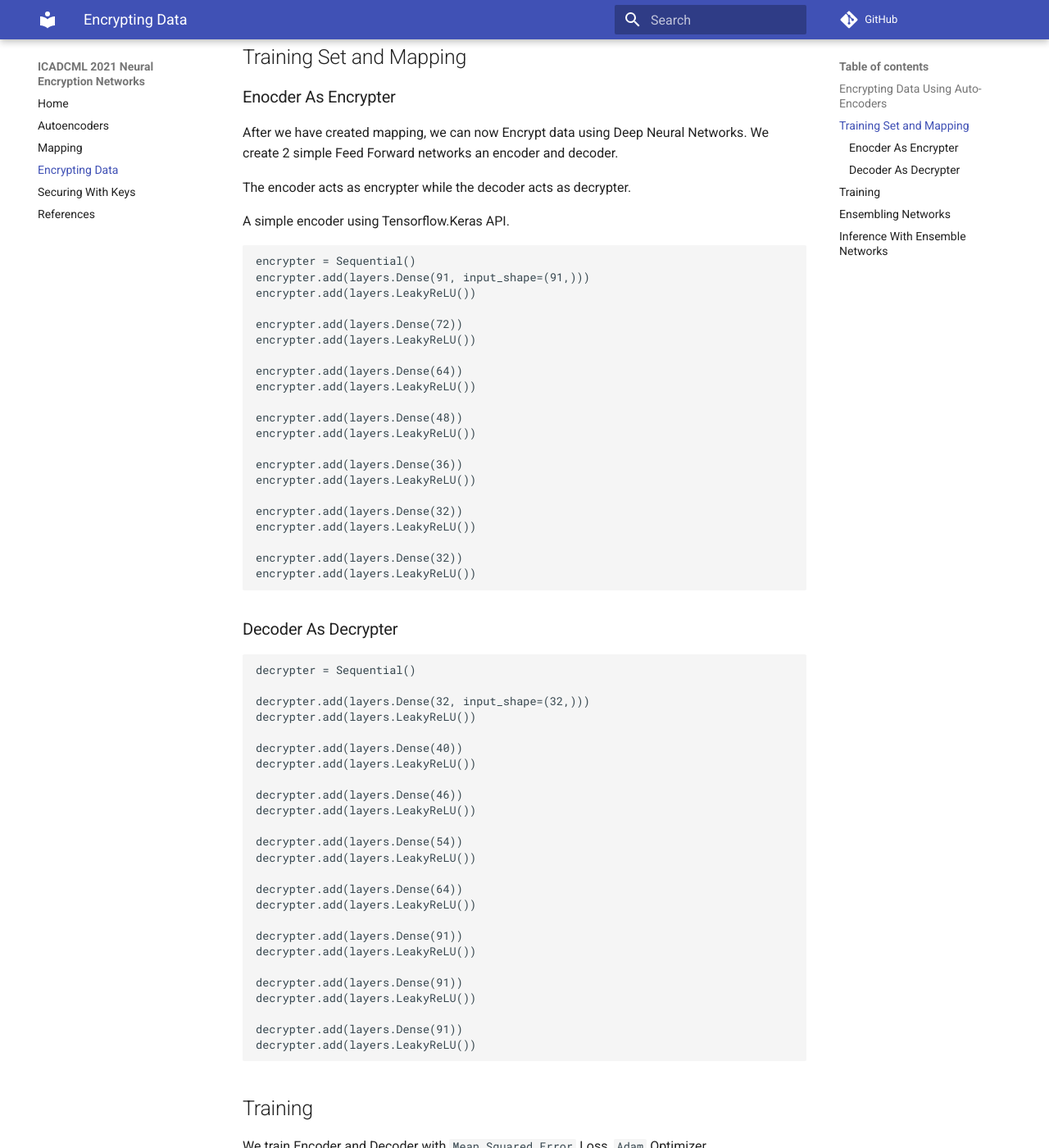
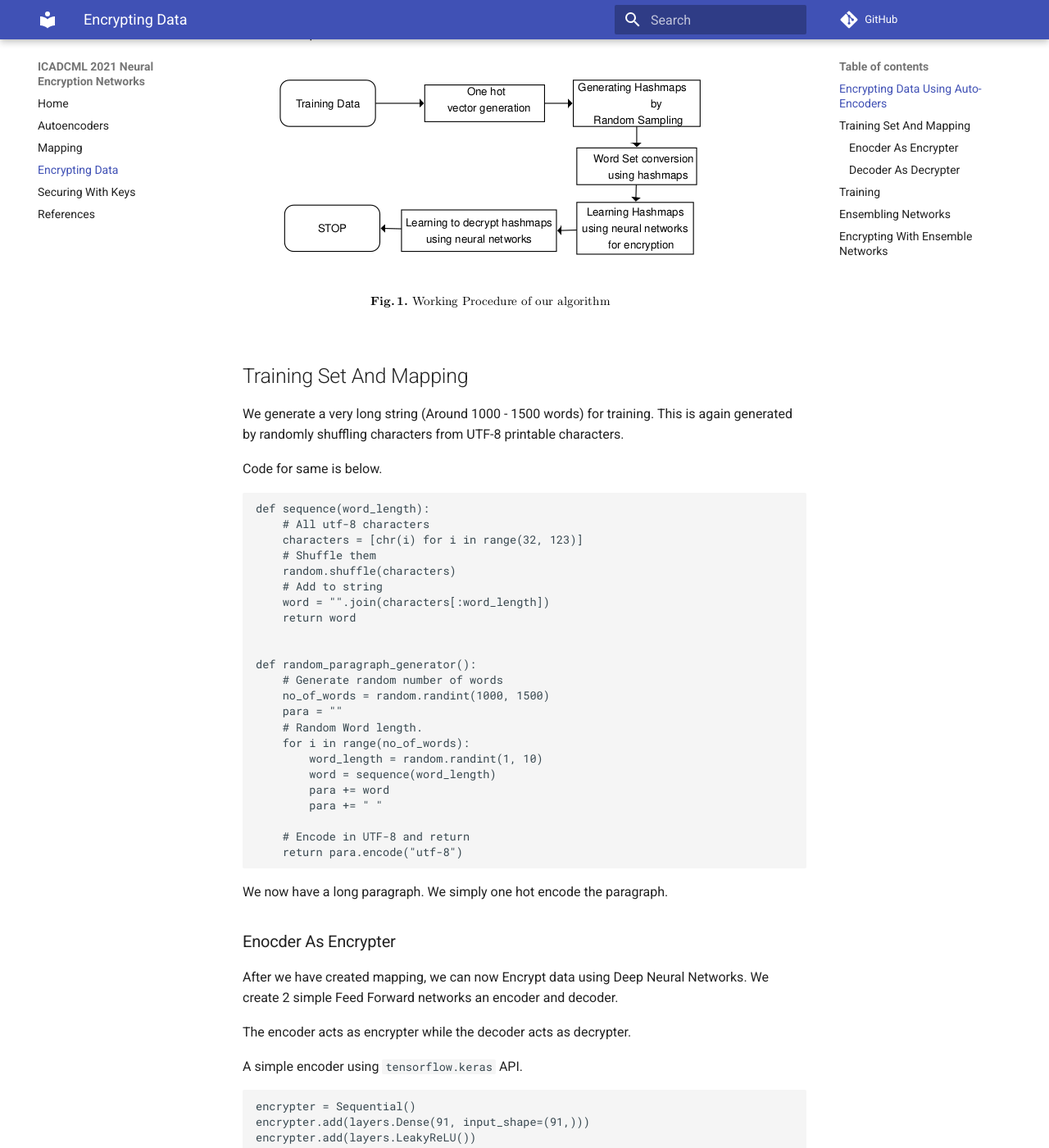
Before and after one commit to oke-aditya/neural_encryption_networks, an MkDocs documentation site: the page built from docs/templates/neural_enc.md, in a window 1280 px wide and 1400 px high, scrolled down 203 px. Shown: the whole window at 82% size. Built offline with MkDocs 1.6.1 and Material for MkDocs 9.7.7, drawn with Linux system fonts in a browser that asks for light colours; comment, search, counter and statistics services are not loaded; some of the changed text lies outside the part shown.

Commit message:
updates to add procedure

````diff
--- a/docs/templates/neural_enc.md
+++ b/docs/templates/neural_enc.md
@@ -1,6 +1,44 @@
 ## Encrypting Data Using Auto-Encoders
 
-## Training Set and Mapping
+The overall procedure is as below.
+
+![Procedure](assets/procedure.png)
+
+## Training Set And Mapping
+
+We generate a very long string (Around 1000 - 1500 words) for training.
+This is again generated by randomly shuffling characters from UTF-8 printable characters.
+
+Code for same is below.
+
+```
+def sequence(word_length):
+    # All utf-8 characters
+    characters = [chr(i) for i in range(32, 123)]
+    # Shuffle them
+    random.shuffle(characters)
+    # Add to string
+    word = "".join(characters[:word_length])
+    return word
+
+
+def random_paragraph_generator():
+    # Generate random number of words
+    no_of_words = random.randint(1000, 1500)
+    para = ""
+    # Random Word length.
+    for i in range(no_of_words):
+        word_length = random.randint(1, 10)
+        word = sequence(word_length)
+        para += word
+        para += " "
+
+    # Encode in UTF-8 and return
+    return para.encode("utf-8")
+```
+
+We now have a long paragraph. We simply one hot encode the paragraph.
+
 
 ### Enocder As Encrypter
 
@@ -9,7 +47,7 @@ We create 2 simple Feed Forward networks an encoder and decoder.
 
 The encoder acts as encrypter while the decoder acts as decrypter.
 
-A simple encoder using Tensorflow.Keras API.
+A simple encoder using `tensorflow.keras` API.
 
 ```
 encrypter = Sequential()
@@ -85,4 +123,4 @@ Both had slightly different mapping, created by mapping algorithm.
 Encrypter, Decrypter small network had hashmap with encoding size 32 and a larger with encoding size 56.
 This allows us to create secure networks, by ensembling them.
 
-## Inference With Ensemble Networks
+## Encrypting With Ensemble Networks
````
Also changed, not shown: docs/templates/assets/procedure.png (added), 1 other file.
